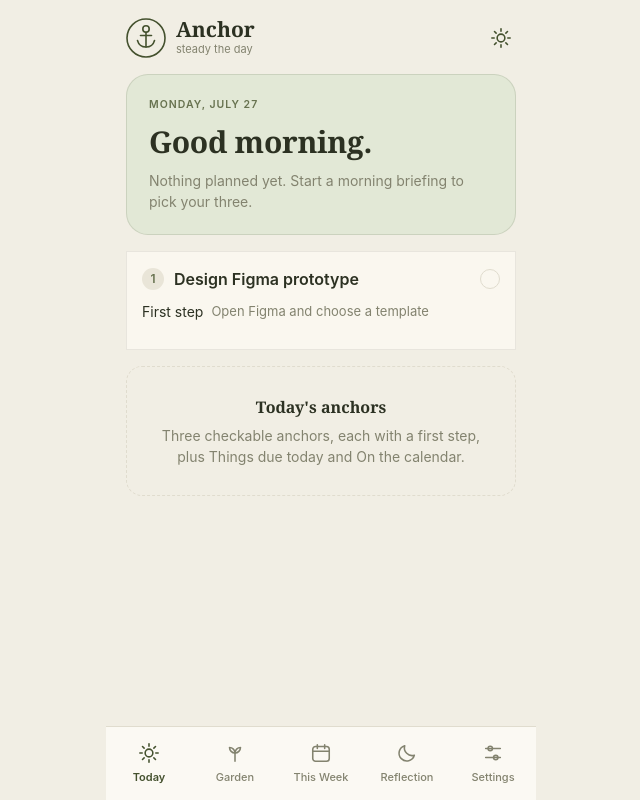
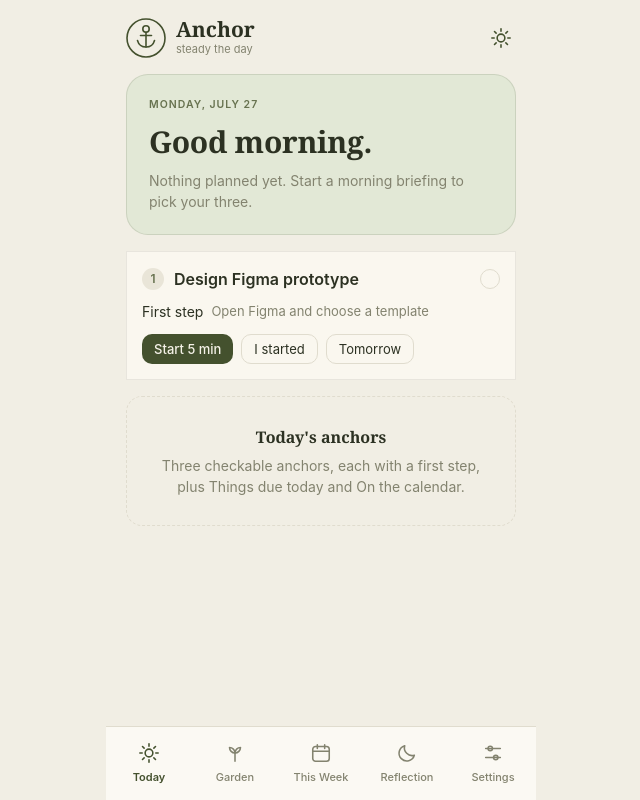
Before and after one commit to Sane24/Anchor-App, a React (Vite) app: page /#/ in a window 1280 px wide. Shown: the whole page, without its empty margins (319-959 px from the left). Built offline with nearby package versions, Linux system fonts and the light colour scheme.

Commit message:
Add task action buttons

```diff
--- a/src/screens/Today.jsx
+++ b/src/screens/Today.jsx
@@ -22,7 +22,11 @@ export default function Today() {
           <span className="task-step-pill">First step</span>
           <span className="task-step-text">Open Figma and choose a template</span>
         </div>
-
+        <div className="task-actions">
+          <button className="btn-primary" type="button">Start 5 min</button>
+          <button className="btn-ghost" type="button">I started</button>
+          <button className="btn-ghost" type="button">Tomorrow</button>
+        </div>
       </div>
 
 
```
